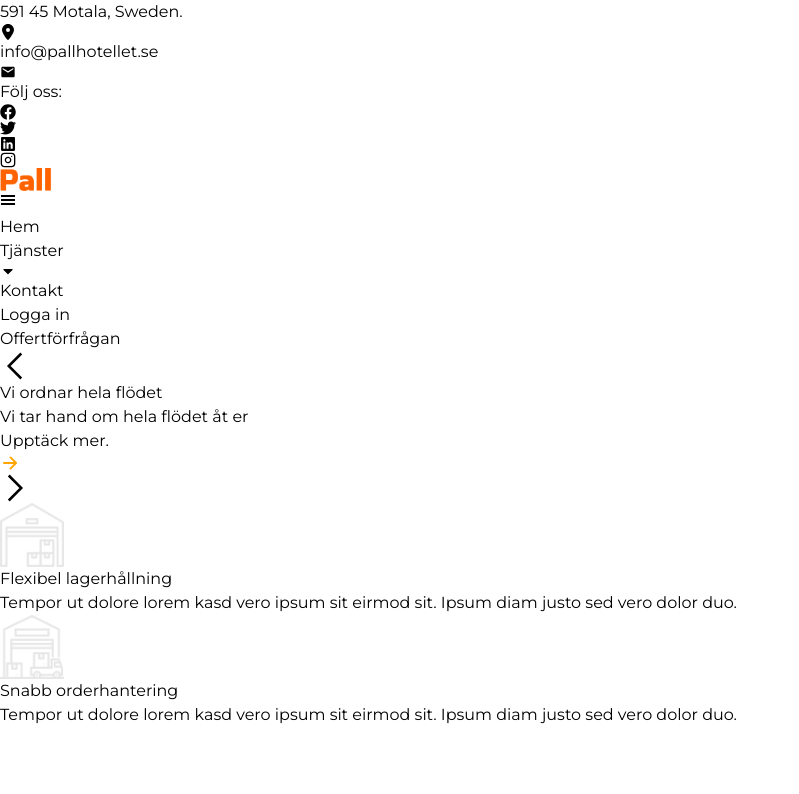
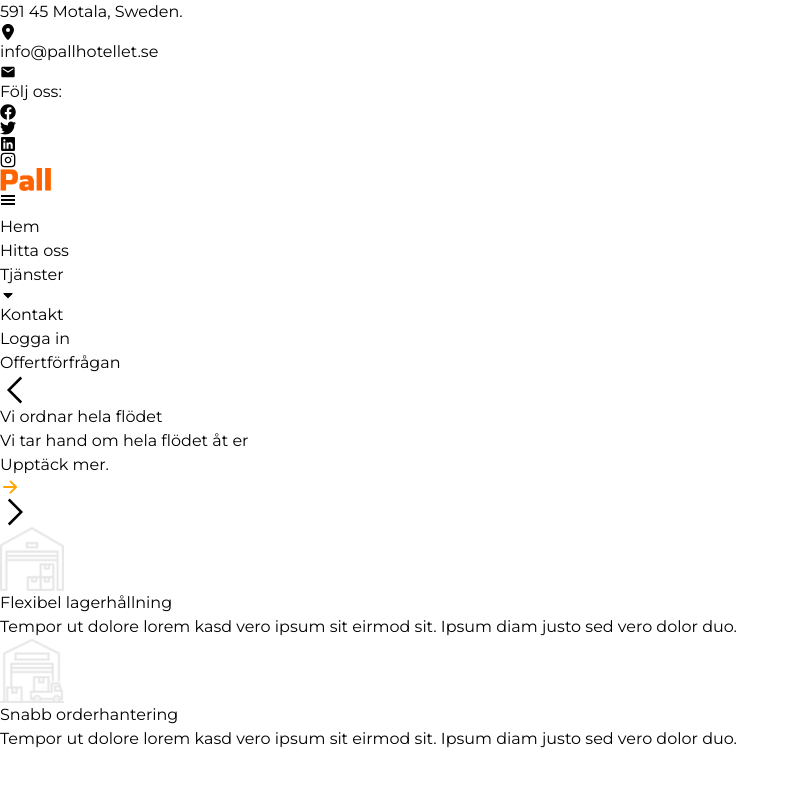
Before and after one commit to mauritzjarl-staging/pallete_hotel1, a Next.js app: page / in a window 1280 px wide. Shown: the top 794 px of the page, without its empty margins (0-799 px from the left). Built offline with nearby package versions, Linux system fonts and the light colour scheme.

Commit message:
Header Page Added Hitta Oss

```diff
--- a/src/app/components/header.js
+++ b/src/app/components/header.js
@@ -131,7 +131,7 @@ export default function Header() {
               >
                 <Link href="/">Hem</Link>
               </li>
-              {/* <li
+              <li
                 className={`${
                   pathname === "/findus"
                     ? "text-[#ff6300]"
@@ -139,7 +139,7 @@ export default function Header() {
                 }`}
               >
                 <Link href="/findus">Hitta oss</Link>
-              </li> */}
+              </li>
               <li
                 className={`relative group dropdown-container ${
                   pathname.startsWith("/services")
```
